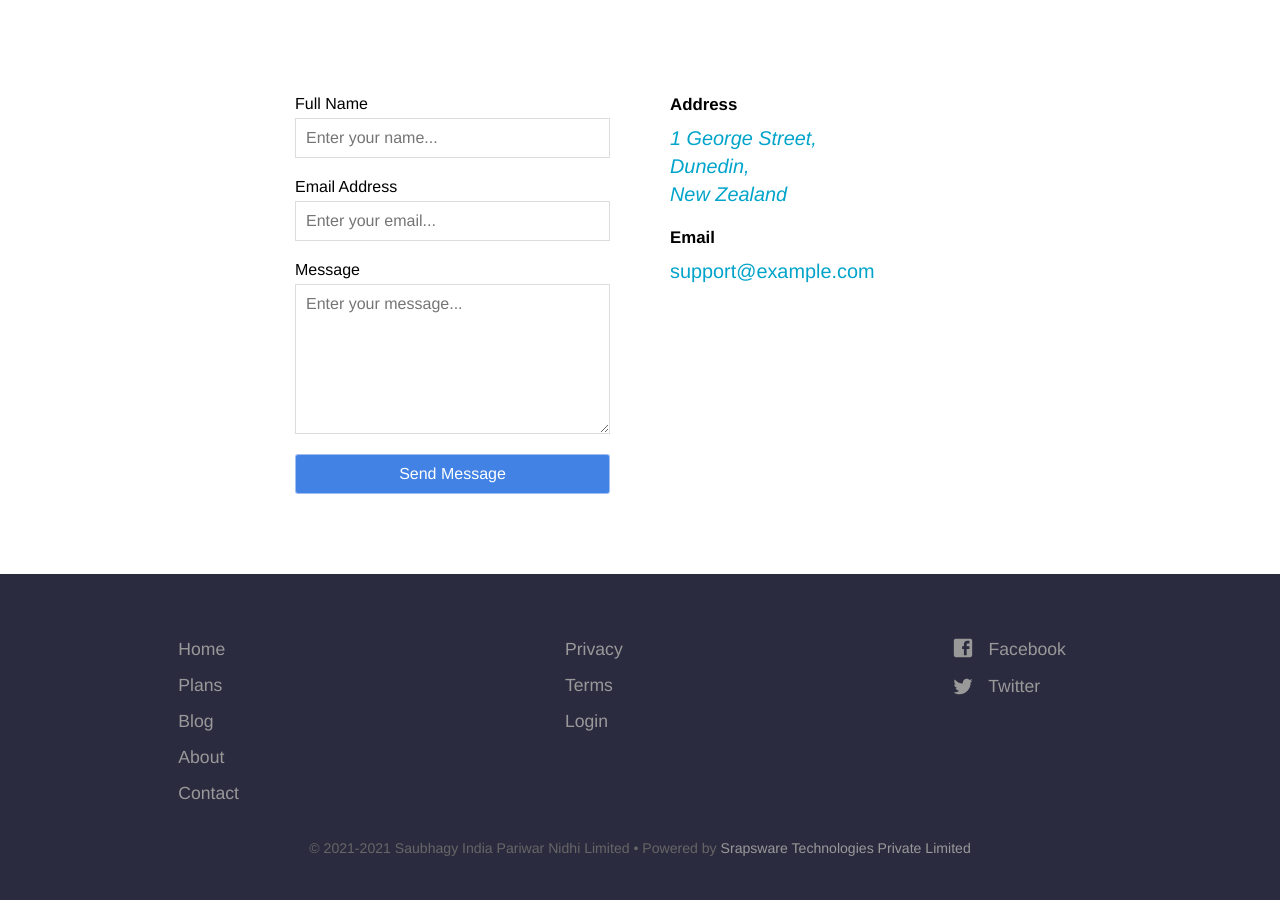
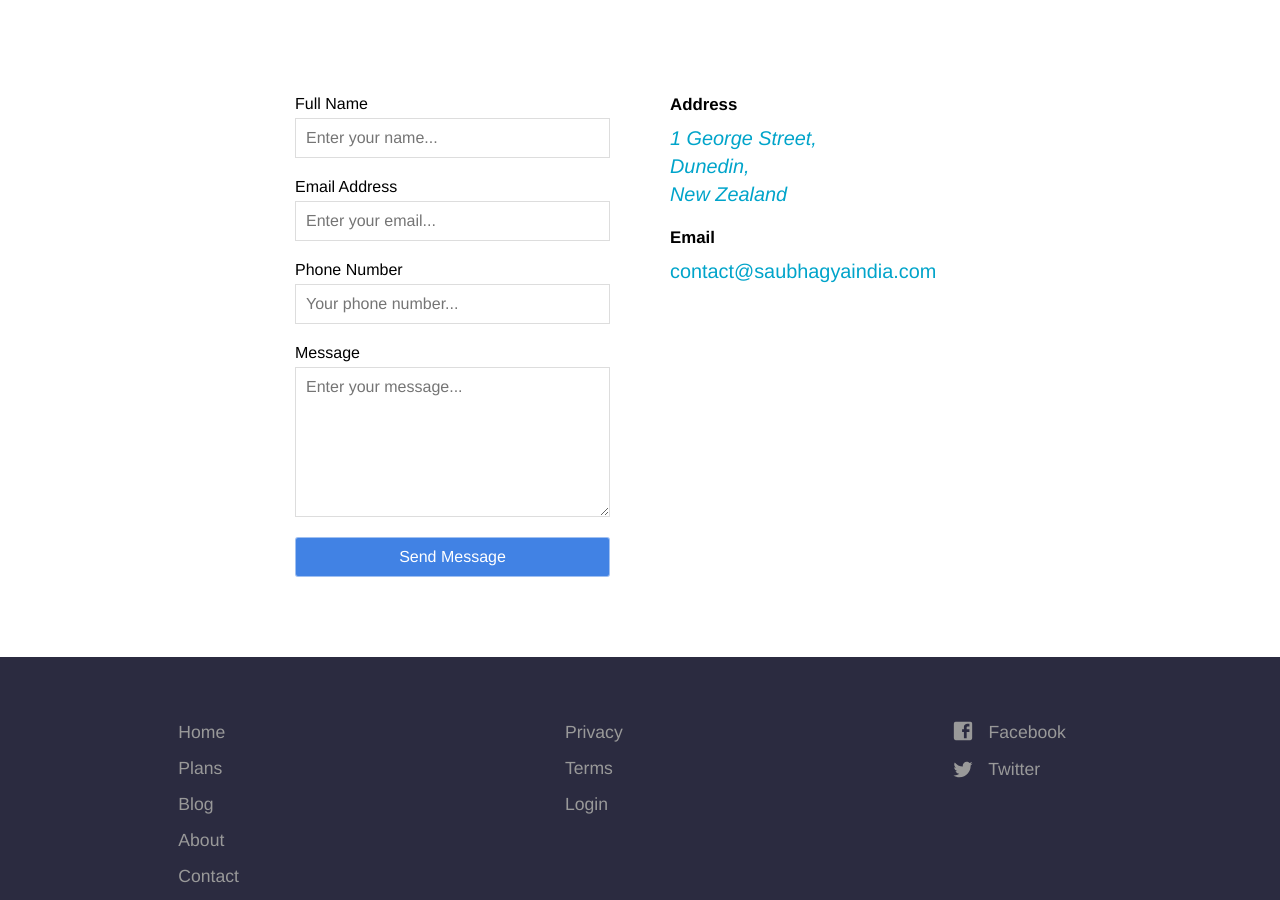
Before and after one commit to saubhagyaindia/saubhagyaindia-website, a Jekyll site: the page built from pages/contact.html, in a window 1280 px wide and 900 px high, scrolled down 800 px. Built offline with Jekyll 4.4.1, drawn with Linux system fonts in a browser that asks for light colours.

Commit message:
Update contact.html

```diff
--- a/pages/contact.html
+++ b/pages/contact.html
@@ -13,15 +13,16 @@ map:
 
 
 <div class="contact-box">
-	<form action="{{ site.baseurl }}/contact-success/" method="post" class="contact-form">
-		<input type="hidden" name="_to" value="support@example.com" />
-		<input type="text" name="_gotcha" style="display: none;">
+	<form method="post" class="contact-form" id="Contact">
 
 		<label for="name">Full Name</label>
 		<input type="text" name="name" id="name" placeholder="Enter your name..." />
 
 		<label for="email">Email Address</label>
-		<input type="email" name="email" id="email" placeholder="Enter your email..." required />
+		<input type="email" name="email" id="email" placeholder="Enter your email..." />
+
+		<label for="phone">Phone Number</label>
+		<input type="phone" name="phone" id="phone" placeholder="Your phone number..." required />
 
 		<label for="message">Message</label>
 		<textarea name="message" id="message" placeholder="Enter your message..."></textarea>
@@ -34,7 +35,7 @@ map:
 		<address><a target="_blank" href="https://www.google.com/maps/place/{{ page.map.address | url_encode }}">{{ page.map.address | replace: ", ", ", <br>" }}</a></address>
 
 		<h3 class="editable">Email</h3>
-		<p><a href="mailto:support@example.com">support@example.com</a></p>
+		<p><a href="mailto:contact@saubhagyaindia.com">contact@saubhagyaindia.com</a></p>
 	</div>
 </div>
 
```
